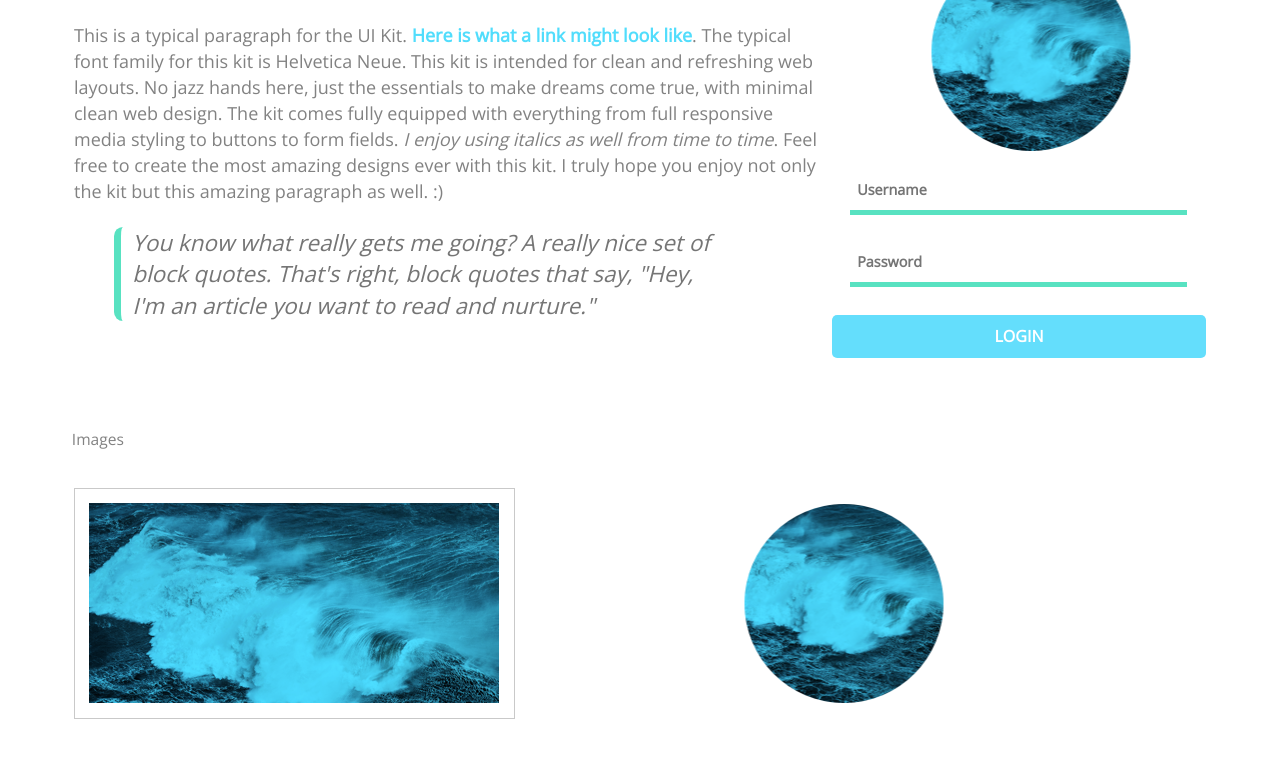
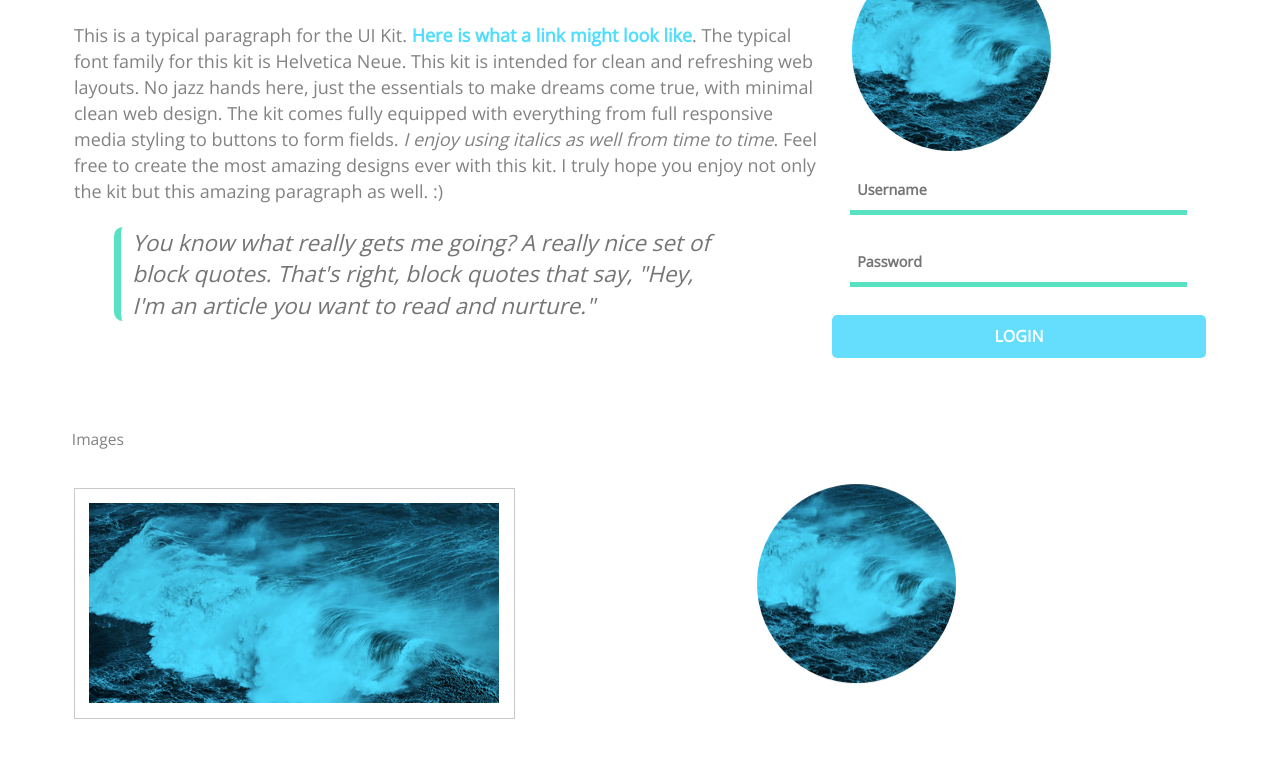
Before and after one commit to Luke-Markham/TechDegreeProjectFour, a plain HTML site: page style_guide_project_files/index.html in a window 1280 px wide. Shown: the part 646-1413 px from the top of the page. Drawn offline with nearby package versions, Linux system fonts and the light colour scheme.

Commit message:
Final push

```diff
--- a/style_guide_project_files/scss/components/_grid.scss
+++ b/style_guide_project_files/scss/components/_grid.scss
@@ -24,11 +24,19 @@
 // grid base class -------------------
 
 .grid__col--6 {
+  @include mq(medium) {
+    & .img--avatar {
+      transform: translateY(-10%);
+      padding-left: 7em;
+    }
+  }
   @include mq(large) {
     padding-left: 3em;
     padding-top: 1.5em;
     & .img--avatar {
       margin-left: 1em;
+      transform: none;
+      padding-left: 3em;
     }
   }
 }
--- a/style_guide_project_files/scss/components/_images.scss
+++ b/style_guide_project_files/scss/components/_images.scss
@@ -7,6 +7,9 @@
   margin: 1em 0;
   transform: translateX(50%);
   @extend %image-w;
+  @include mq(medium) {
+    transform: translateX(10%);
+  }
   @include mq(large) {
     transform: translateX(40%);
   }
```
Also changed, not shown: style_guide_project_files/css/styles.css, 1 other file.
